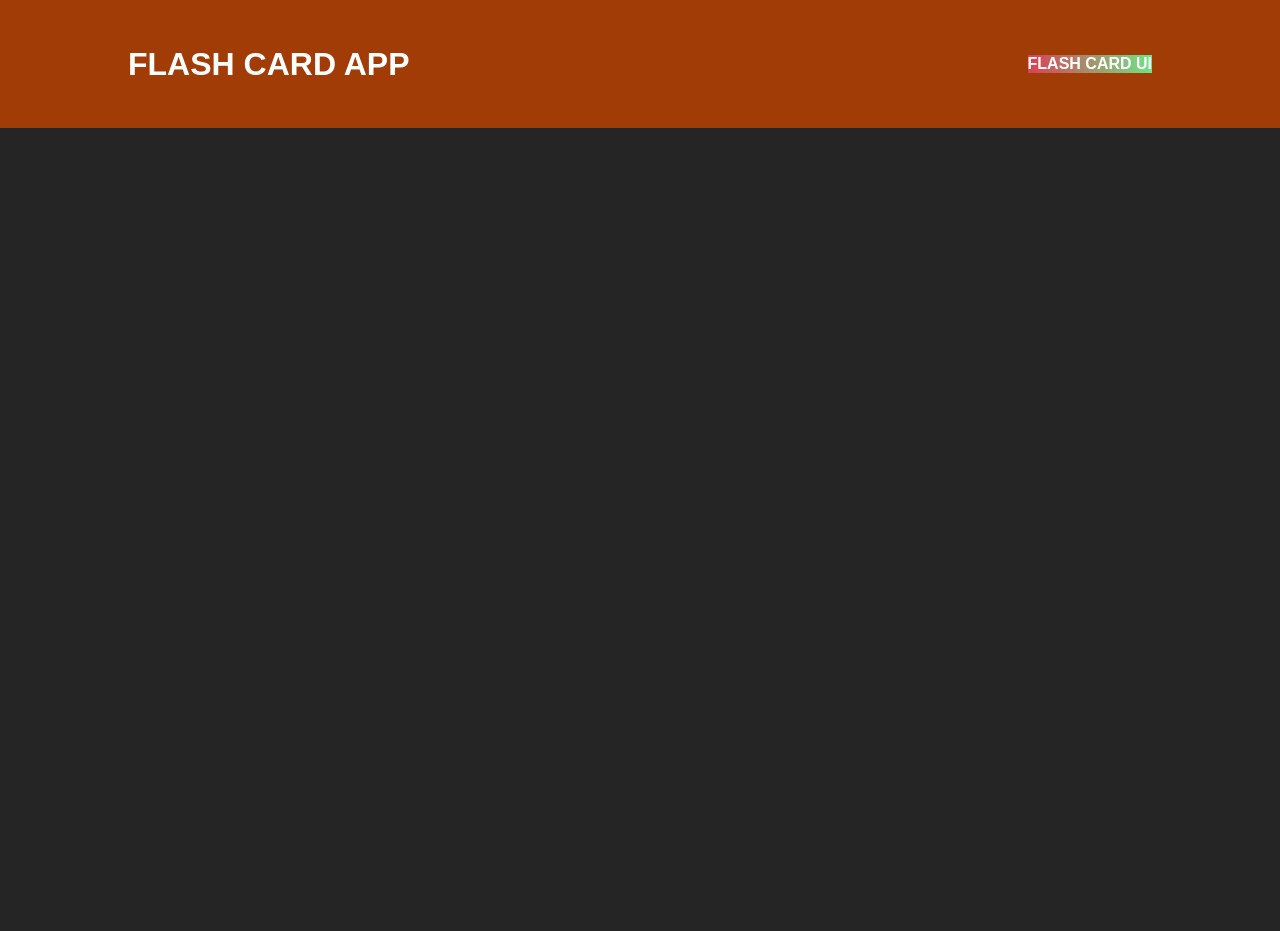
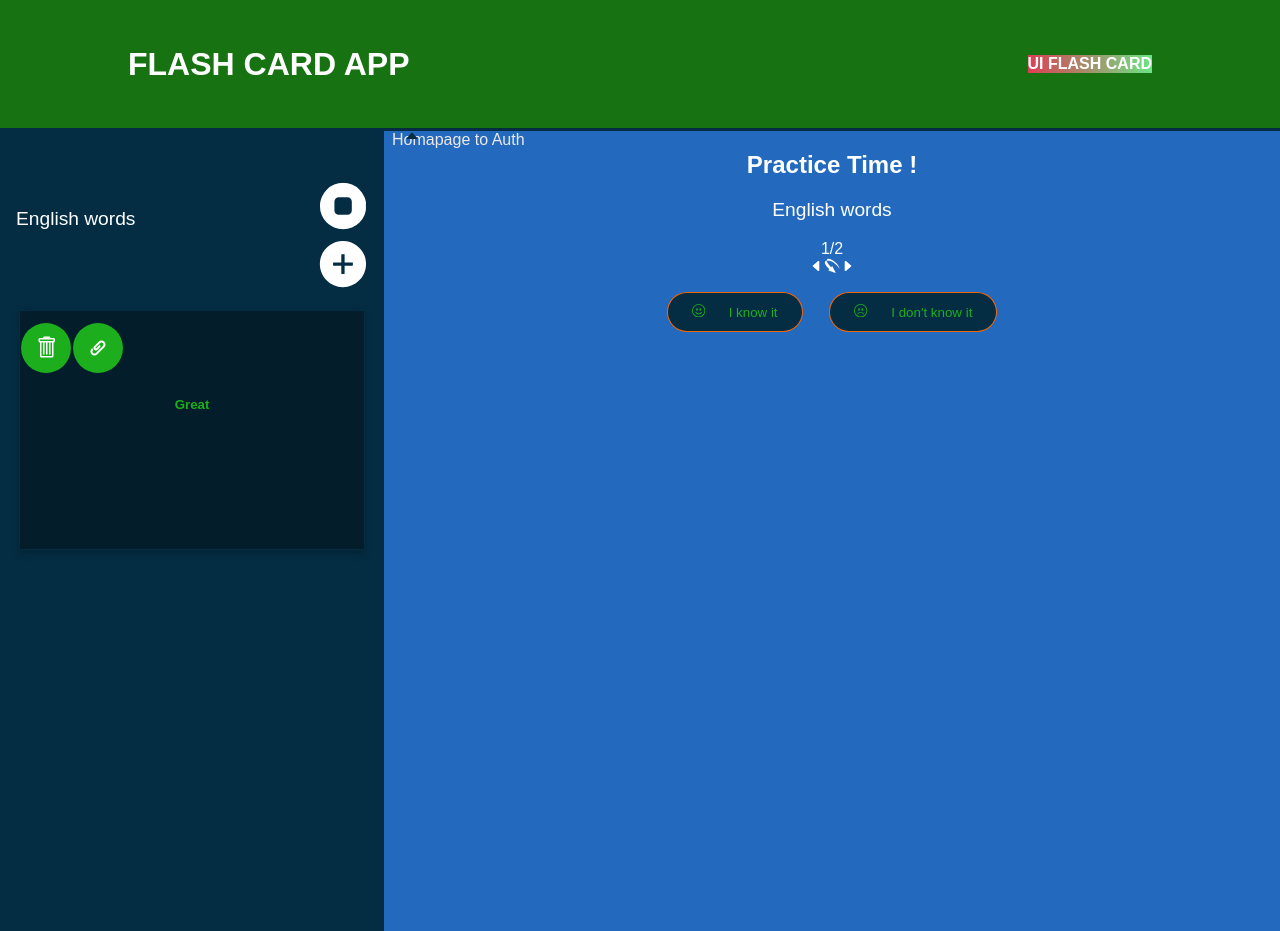
Before and after one commit to Av-code80/Flash-Card-App-React, a JavaScript app: page /details/1 in a window 1280 px wide. Before the commit the page ends 800 px from the top, so only its background shows below. Built offline with nearby package versions, Linux system fonts and the light colour scheme.

Commit message:
detailsIntegration

```diff
--- a/src/App.js
+++ b/src/App.js
@@ -2,6 +2,7 @@ import { Route, Switch } from "react-router";
 import Auth from "./components/Auth";
 import HeaderLogout from "./components/HeaderLogout";
 import Homepage from "./components/Homepage";
+import Details from "./components/Details";
 import "./App.css";
 
 // <Route path="/" exact component={HeaderLogout} />;
@@ -9,10 +10,11 @@ import "./App.css";
 function App() {
   return (
     <>
-    <HeaderLogout />
+      <HeaderLogout />
       <Switch>
         <Route path="/" exact component={Auth} />
         <Route path="/homepage" component={Homepage} />
+        <Route path="/details/:id" component={Details} />
       </Switch>
     </>
   );
--- /dev/null
+++ b/src/components/Details.js
@@ -0,0 +1,71 @@
+import { Link } from "react-router-dom";
+import { AiFillPlusCircle, AiFillCaretUp } from "react-icons/ai";
+import { GoTrashcan } from "react-icons/go";
+import { TiAttachment } from "react-icons/ti";
+import { GiRapidshareArrow } from "react-icons/gi";
+import { IoCaretBackOutline, IoCaretForwardOutline } from "react-icons/io5";
+import {
+  BsEmojiSmile,
+  BsEmojiFrown,
+  BsFillStopCircleFill,
+} from "react-icons/bs";
+
+import classes from "./Details.module.css";
+
+const Details = () => {
+  return (
+    <>
+      <div className={classes.homepage}>
+        <section className={classes.mainbody}>
+          <Link className={classes.link} to="/homepage">
+            Homapage to Auth
+          </Link>
+          <h1>Practice Time !</h1>
+          <h3>English words</h3>
+          <span>1/2</span>
+          <article>
+            <div className={classes.slide}>
+              <IoCaretBackOutline />
+              <GiRapidshareArrow />
+              <IoCaretForwardOutline />
+            </div>
+
+            <button>
+              <BsEmojiSmile className={classes.buttonIcon} /> I know it
+            </button>
+            <button>
+              <BsEmojiFrown className={classes.buttonIcon} /> I don't know it
+            </button>
+          </article>
+        </section>
+        <section className={classes.aside}>
+          <AiFillCaretUp className={classes.fillCarteUp} />
+          <div className={classes.headAside}>
+            <h3>English words</h3>
+            <ul className={classes.ulIcons}>
+              <li>
+                <BsFillStopCircleFill className={classes.iconSquare} />
+              </li>
+              <li>
+                <AiFillPlusCircle className={classes.iconPlus} />
+              </li>
+            </ul>
+          </div>
+          <article className={classes.langWrapper}>
+            <div className={classes.iconsArticles}>
+              <span className={classes.circleIcon}>
+                <GoTrashcan className={classes.iconPosition} />
+              </span>
+              <span className={classes.circleIcon}>
+                <TiAttachment className={classes.iconPosition} />
+              </span>
+            </div>
+            <h5>Great</h5>
+          </article>
+        </section>
+      </div>
+    </>
+  );
+};
+
+export default Details;
--- /dev/null
+++ b/src/components/Details.module.css
@@ -0,0 +1,119 @@
+h3 {
+  font-size: 1.2em;
+  font-weight: normal;
+}
+h2 {
+  font-size: 1.5em;
+  font-weight: normal;
+}
+h5 {
+  color: rgb(28, 174, 28);
+}
+
+.link {
+  float: left;
+  color: rgb(238, 232, 232);
+  margin-left: 0.5em;
+   text-decoration: none;
+}
+
+.homepage {
+  margin-top: 0.2em;
+}
+
+.mainbody {
+  color: #fff;
+  margin: 0 auto;
+  text-align: center;
+  background-color: rgb(35, 105, 189);
+  width: 70%;
+  height: 100vh;
+  float: right;
+}
+
+button {
+  margin: 1em;
+  color: rgb(28, 174, 28);
+  border-radius: 2em;
+  background-color: rgb(4, 45, 67);
+}
+
+button .buttonIcon {
+  margin-right: 1.5em;
+}
+
+.aside {
+  float: left;
+  background-color: rgb(4, 45, 67);
+  width: 30%;
+  color: #fff;
+  height: 100vh;
+  overflow-y: scroll;
+  overflow-x: hidden;
+}
+
+.fillCarteUp {
+  color: rgb(4, 45, 67);
+  transform: translate(25%, -20%);
+  z-index: 1;
+  position: absolute;
+  left: 25em;
+}
+
+.headAside {
+  display: flex;
+  justify-content: space-between;
+  padding: 0.5em 1.6em 1em 1em;
+  margin-bottom: 1em;
+}
+
+.headAside h3 {
+  transform: translateY(50%);
+}
+
+.ulIcons {
+  list-style-type: none;
+}
+
+.iconPlus {
+  color: #fff;
+  font-size: 3.3em;
+  transform: translate(20%, 60%);
+}
+.iconSquare {
+  color: #fff;
+  font-size: 2.9em;
+  transform: translate(30%, 60%);
+}
+
+.circleIcon {
+  display: inline-block;
+  background-color: rgb(28, 174, 28);
+  border-radius: 50%;
+  height: 50px;
+  width: 50px;
+}
+
+.iconsArticles {
+  display: flex;
+  justify-content: space-evenly;
+  margin: 0.5em 10em 1em 0em;
+  font-size: 1.5em;
+}
+
+.iconPosition {
+  vertical-align: middle;
+  text-align: center;
+  margin-top: 12px;
+}
+
+.langWrapper {
+  background-color: rgb(3, 29, 43);
+  border: 1px solid rgb(4, 45, 67);
+  width: 90%;
+  height: 30vh;
+  text-align: center;
+  margin: 0 auto;
+  margin-bottom: 1em;
+  box-shadow: rgba(0, 0, 0, 0.24) 0px 3px 8px;
+}
--- a/src/components/HeaderLogout.js
+++ b/src/components/HeaderLogout.js
@@ -27,7 +27,7 @@ const HeaderLogout = () => {
           </ul>
         </nav>
       ) : (
-        <div className={classes.flashcardHeader}>FLASH CARD UI</div>
+        <div className={classes.flashcardHeader}>UI FLASH CARD</div>
       )}
     </header>
   );
--- a/src/components/HeaderLogout.module.css
+++ b/src/components/HeaderLogout.module.css
@@ -4,7 +4,7 @@
   display: flex;
   justify-content: space-between;
   align-items: center;
-  background-color: #a23c06;
+  background-color: #177212;
   color: white;
   padding: 0 10%;
 }
@@ -29,13 +29,13 @@
 
 .header a:hover,
 .header a:active {
-  color: #b8c11e;
+  color: #cd6810;
 }
 
 .header button {
   font-size: 1.25rem;
-  background-color: #a31e1e;
-  border: 1px solid #f1670cfb;
+  background-color: rgb(4, 45, 67);
+  border: 1px solid #f10c0cfb;
   padding: 0.5rem 1.5rem;
   box-shadow: 0 1px 4px rgba(0, 0, 0, 0.2);
   color: #ffffff;
@@ -43,7 +43,7 @@
 
 .header button:hover,
 .header button:active {
-  background-color: #d83b18;
+  background-color: #ae1012;
   border-color: #e6a5c3;
 }
 
--- a/src/components/Homepage.js
+++ b/src/components/Homepage.js
@@ -1,5 +1,8 @@
 import { Link } from "react-router-dom";
-import { FaBeer } from "react-icons/fa";
+import { AiFillPlusCircle, AiFillCaretUp } from "react-icons/ai";
+import { GoTrashcan } from "react-icons/go";
+import { FiLogIn } from "react-icons/fi";
+import { BsEmojiSmile, BsEmojiFrown } from "react-icons/bs";
 import classes from "./Homepage.module.css";
 
 const Homepage = () => {
@@ -7,30 +10,53 @@ const Homepage = () => {
     <>
       <div className={classes.homepage}>
         <section className={classes.mainbody}>
-          <Link to="/">Homapage to Auth </Link>
+          <Link className={classes.link} to="/details/:id">
+            Homapage to Auth
+          </Link>
           <h1>Practice Time !</h1>
           <h3>English words</h3>
           <span>1/2</span>
           <article>
-            <div>Slid</div>
-            <button>I know it</button>
-            <button>I don't know it</button>
+            <div className={classes.slide}></div>
+            <button>
+              <BsEmojiSmile className={classes.buttonIcon} /> I know it
+            </button>
+            <button>
+              <BsEmojiFrown className={classes.buttonIcon} /> I don't know it
+            </button>
           </article>
         </section>
         <section className={classes.aside}>
-          <h3>Flashcarrds</h3> <FaBeer />
-          <span>Icon plus</span>
-          <article>
+          <AiFillCaretUp className={classes.fillCarteUp} />
+          <div className={classes.headAside}>
+            <h3>Flashcarrds</h3>
+            <span>
+              <AiFillPlusCircle className={classes.iconPlus} />
+            </span>
+          </div>
+          <article className={classes.langWrapper}>
             <h2>English words</h2>
-            <span>Add cards</span>
-            <div>rubish icon</div>
-            <div>flesh</div>
+            <h5>Add cards</h5>
+            <div className={classes.iconsArticles}>
+              <span>
+                <GoTrashcan />
+              </span>
+              <span>
+                <FiLogIn />
+              </span>
+            </div>
           </article>
-          <article>
+          <article className={classes.devWrapper}>
             <h2>JavaScript Methods</h2>
-            <span>Add cards</span>
-            <div>rubish icon</div>
-            <div>flesh</div>
+            <h5>Add cards</h5>
+            <div className={classes.iconsArticles}>
+              <span>
+                <GoTrashcan />
+              </span>
+              <span>
+                <FiLogIn />
+              </span>
+            </div>
           </article>
         </section>
       </div>
--- a/src/components/Homepage.module.css
+++ b/src/components/Homepage.module.css
@@ -6,21 +6,98 @@ h2 {
   font-size: 1.5em;
   font-weight: normal;
 }
+h5 {
+  color: rgb(21, 6, 3);
+}
+
+.link {
+  float: left;
+  color: rgb(236, 228, 228);
+  margin-left: 0.5em;
+  text-decoration: none;
+}
+
+.homepage {
+  margin-top: 0.2em;
+}
 
 .mainbody {
   color: #fff;
   margin: 0 auto;
   text-align: center;
-  background-color: rgb(113, 126, 142);
+  background-color: rgb(35, 105, 189);
   width: 70%;
-  float:right;
-
+  height: 100vh;
+  float: right;
 }
 
-.aside{
+button {
+  margin: 1em;
+  color: rgb(28, 174, 28);
+  border-radius: 2em;
+  background-color: rgb(4, 45, 67);
+}
+
+button .buttonIcon {
+  margin-right: 1.5em;
+}
+
+.aside {
   float: left;
   background-color: rgb(4, 45, 67);
   width: 30%;
-color: #fff;
+  color: #fff;
+  height: 100vh;
+  overflow-y: scroll;
+  overflow-x: hidden;
+}
 
+.fillCarteUp {
+  color: rgb(4, 45, 67);
+  transform: translate(25%, -20%);
+  z-index: 1;
+  position: absolute;
+  left: 25em;
 }
+
+.headAside {
+  display: flex;
+  justify-content: space-around;
+  border-bottom: 2px solid black;
+  padding-top: 1em;
+  margin-bottom: 1em;
+}
+
+.iconPlus {
+  color: rgb(28, 174, 28);
+  font-size: 1.5em;
+  transform: translate(20%, 60%);
+}
+
+.langWrapper {
+  background-color: rgb(3, 29, 43);
+  border: 1px solid rgb(4, 45, 67);
+  width: 90%;
+  height: 30vh;
+  text-align: center;
+  margin: 0 auto;
+  margin-bottom: 1em;
+  box-shadow: rgba(0, 0, 0, 0.24) 0px 3px 8px;
+}
+
+.iconsArticles {
+  display: flex;
+  justify-content: space-around;
+  font-size: 1.5em;
+}
+
+.devWrapper {
+  background-color: rgb(3, 29, 43);
+  border: 1px solid rgb(4, 45, 67);
+  width: 90%;
+  height: 30vh;
+  margin-top: 2em;
+  text-align: center;
+  margin: 0 auto;
+  box-shadow: rgba(0, 0, 0, 0.24) 0px 3px 8px;
+}
--- a/src/index.css
+++ b/src/index.css
@@ -15,20 +15,21 @@ body {
   padding: 0;
   font-family: sans-serif;
   color: #282727;
-  background-color: #252525;
+  background-color: rgb(4, 45, 67);
+
 }
 
 button {
   padding: 0.7rem 1.5rem;
   border-radius: 6px;
-  background-color: #a31e1e;
+  background-color: rgb(4, 45, 67);
   border: 1px solid #f1670cfb;
   color: white;
 }
 
 button:hover,
 button:active {
- background-color: #d83b18;
+ background-color: #ae1012;
   border-color: #f4edf0;
 }
 code {
```
Also changed, not shown: 1 other file (tests, documents, lock files or other folders).
